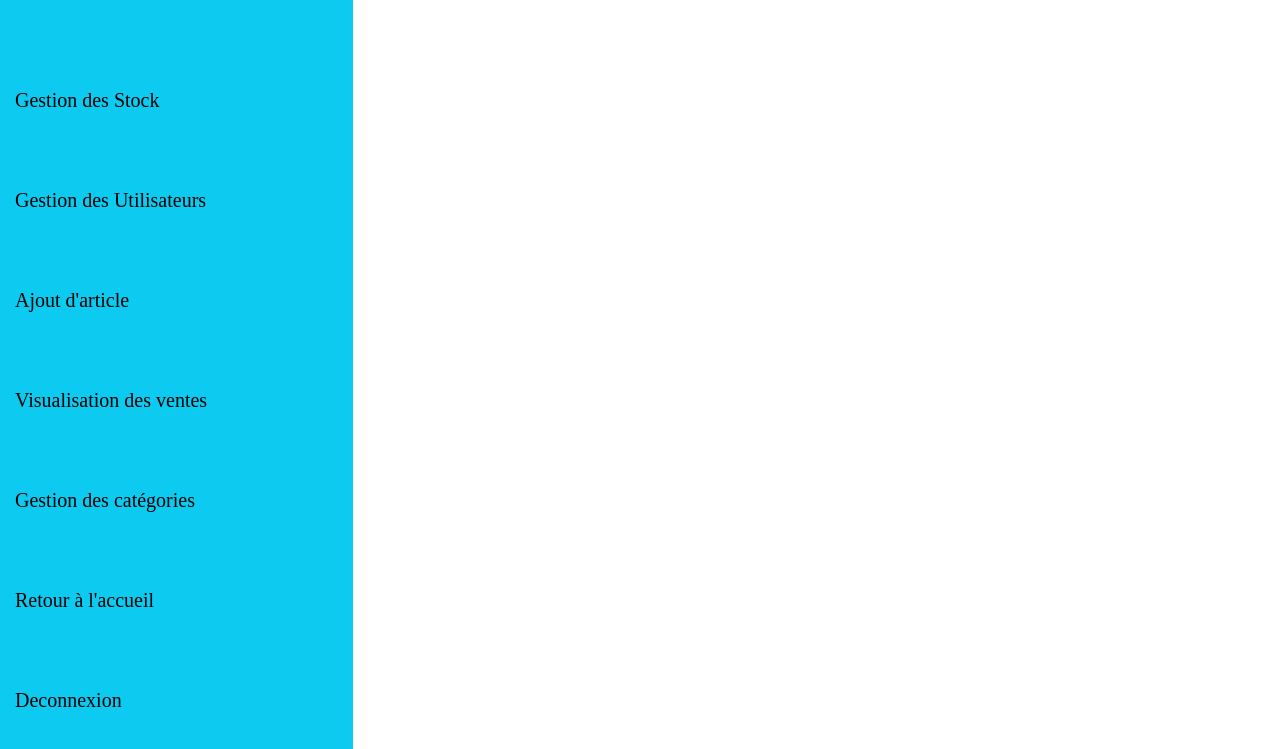
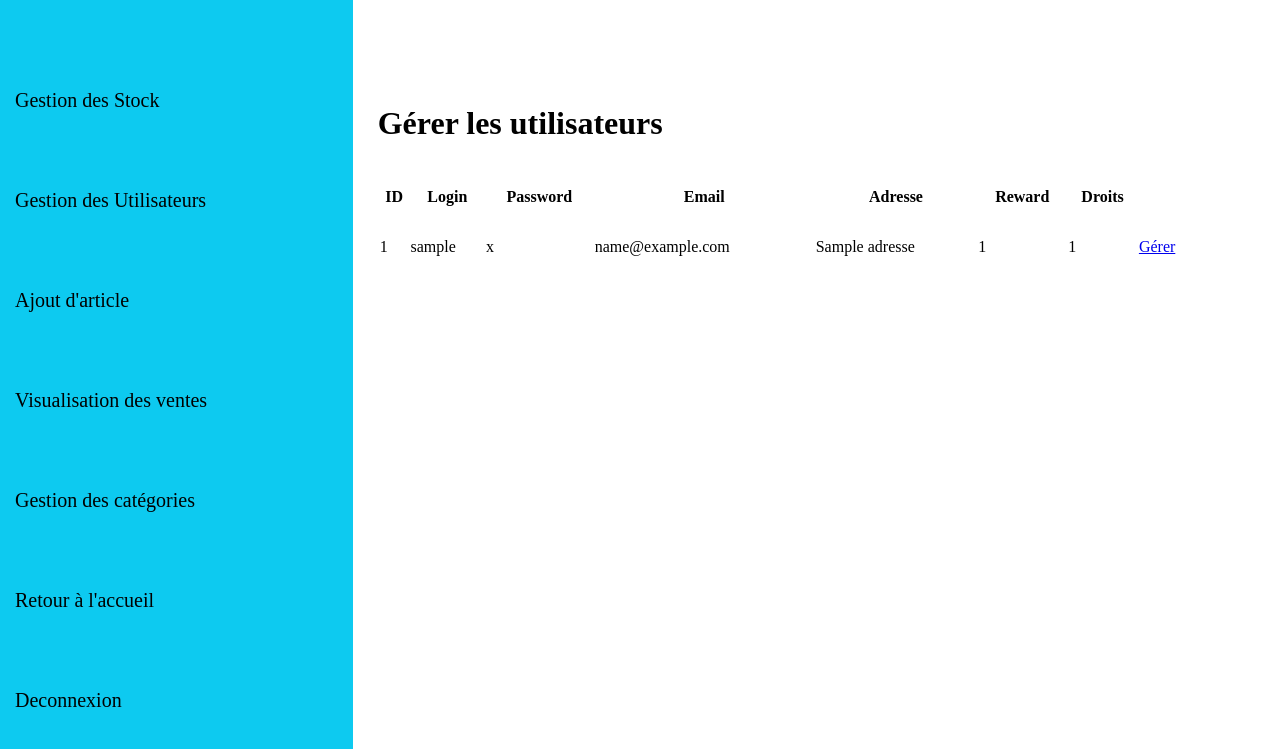
Before and after one commit to yonathan-darmon/boutique-en-ligne, a PHP site: template view/adminuser.php in a window 1280 px wide. Shown: the top 749 px of the page. Run offline with PHP 8.4, Linux system fonts and the light colour scheme; the template is opened without the code that fills it: most values are stand-ins (such as "Sample title", 1, 10 or a date in 2020); some libraries are stand-ins or nearby versions.

Commit message:
admin en cours

```diff
--- a/index.php
+++ b/index.php
@@ -90,6 +90,10 @@ if ($params[0] == 'produits') {
             Admin::Stock();
         }
         if($params[1] == 'user') {
+            if(isset($params[2])) {
+                Admin::manageuser($params[2]);
+
+            }
             Admin::user();
         }
         if ($params[1] == 'article') {
--- a/view/adminadstock.php
+++ b/view/adminadstock.php
@@ -1,6 +1,5 @@
 
-<?php
-foreach($addstock as $value):?>
+<?php foreach($addstock as $value):?>
 <p><?=$value['id']?></p>
 <h1><?=$value['name']?></h1>
 <h2><?=$value['stock']?></h2>
--- a/view/adminuser.php
+++ b/view/adminuser.php
@@ -0,0 +1,24 @@
+<h1>Gérer les utilisateurs</h1>
+<table>
+<tr>
+            <th>ID</th>
+            <th>Login</th>
+            <th>Password</th>
+            <th>Email</th>
+            <th>Adresse</th>
+            <th>Reward</th>
+            <th>Droits</th>
+ </tr>
+ <?php foreach ($utilisateur as $value):?>
+    <tr>
+<td><?=$value['id']?></td>
+<td><?=$value['login']?></td>
+<td><?=$value['password']?></td>
+<td><?=$value['email']?></td>
+<td><?=$value['adresse']?></td>
+<td><?=$value['id_reward']?></td>
+<td><?=$value['id_droit']?></td>
+<td><a href="<?=path?>admin/user/<?=$value['id']?>">Gérer</a></td>
+    <?php endforeach;?>
+    </tr>
+</table>
```
Also changed, not shown: controller/Admin.php (+9 -1 lines), view/manageuser.php (added).
